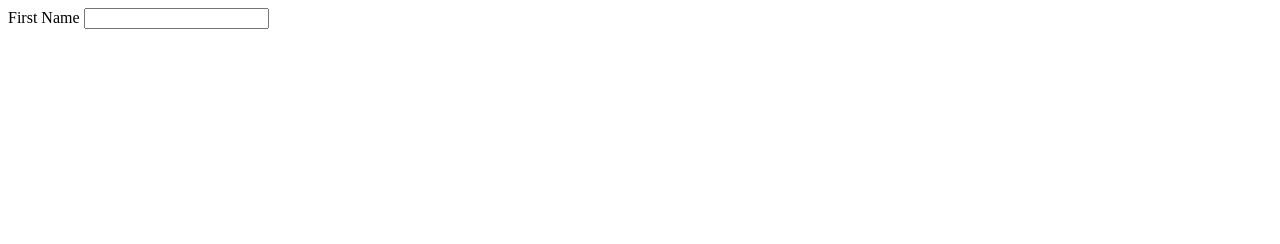
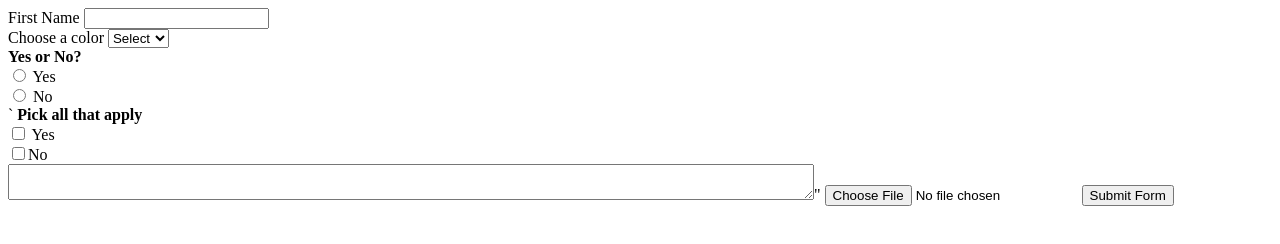
Before and after one commit to rand-savell/IMED-1316, a plain HTML site: page form.htm in a window 1280 px wide. Drawn offline with Linux system fonts and the light colour scheme.

Commit message:
form changes

```diff
--- a/form.htm
+++ b/form.htm
@@ -9,8 +9,41 @@
   </head>
   <body>
     <form action="my-server-file.php" id="myForm" name="myForm" enctype="multipart/form-data">
-      <label>First Name</label>
+      <!-- text field-->
+      <label for="first-name">First Name</label>
       <input type="text" name="fName" id="first-name" required />
+      <br />
+
+      <!-- drop-down menu-->
+      <label for="colors">Choose a color</label>
+      <select name="colors" id="colors" required>
+        <option value="">Select</option>
+        <option value="White">White</option>
+        <option value="Red">Red</option>
+        <option value="Blue">Blue</option>
+        <option value="Purple">Purple</option>
+        <option value="Yellow">Yellow</option>
+      </select>
+      <br />
+
+      <!-- radio buttons-->
+      <strong>Yes or No?</strong><br />
+      <input type="radio" name="myDecision" id="myRadio-yes" value="Yes" required /><label for="myRadio-yes"> Yes </label><br />
+      <input type="radio" name="myDecision" id="myRadio-no" value="No" /><label for="myRadio-no"> No </label> <br />`
+
+      <!-- checkbox-->
+      <strong>Pick all that apply</strong><br />
+      <input type="checkbox" name="myDecisionCheckbox" id="myCheckbox-yes" value="Yes" /><label for="myCheckbox-yes"> Yes</label><br />
+      <input type="checkbox" name="myDecisionCheckbox" id="myCheckbox-no" value="No" /><label for="myCheckbox-no">No </label>
+      <br />
+
+      <!--textarea -->
+      <textarea name="comments" value="comments" style="width: 800px; hieght 500px;"></textarea>"
+
+      <!-- upload field -->
+      <input type="file" name="upload" id="upload" accept=".pdf, .docx" />
+
+      <input type="submit" value="Submit Form" id="submit" />
     </form>
     <script src="js/form.js"></script>
   </body>
```
